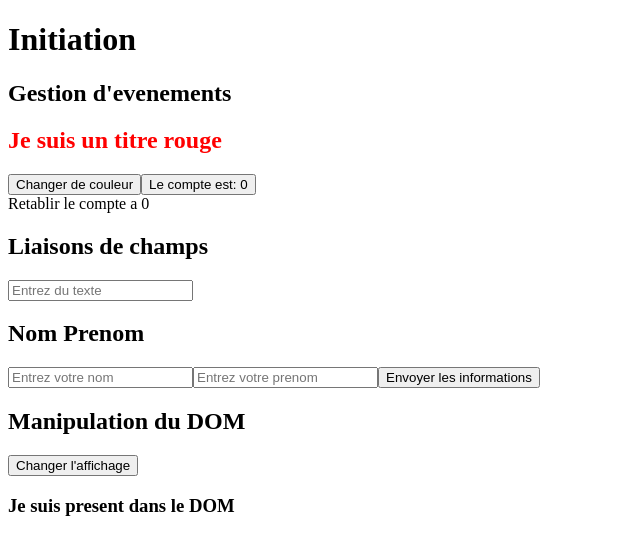
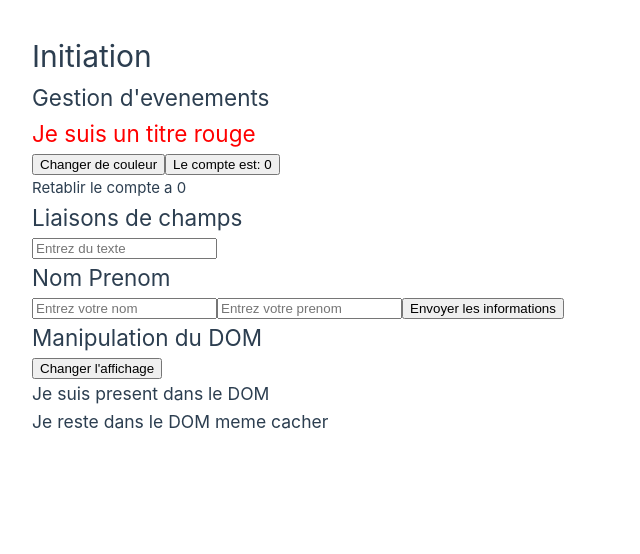
Before and after one commit to BlizzFir3/PEO-Front-End, a Vue app in the folder Vue.js/first-project/: page / in a window 1280 px wide. Shown: the top 554 px of the page, without its empty margins (0-640 px from the left). Built offline with nearby package versions, Linux system fonts and the light colour scheme.

Commit message:
Feat: Rendu conditionnel, protection et affichage

```diff
--- a/Vue.js/first-project/src/App.vue
+++ b/Vue.js/first-project/src/App.vue
@@ -22,6 +22,10 @@
     <button @click="affichage = !affichage">Changer l'affichage</button>
     <h3 v-if="affichage">Je suis present dans le DOM</h3>
     <h3 v-else>Je suis l'autre qui apparait a sa place</h3>
+
+    <h3 v-show="affichage">Je reste dans le DOM meme cacher</h3>
+
+    <h3 v-if="test">{{ test.compte }}</h3>
 </template>
 
 <script setup>
@@ -32,6 +36,8 @@ const etat = ref(true);
 const text = ref("");
 const placeholder = ref("Entrez du texte");
 const affichage = ref(true);
+
+const test = reactive({});
 
 const info = reactive({
     npm: "",
--- a/Vue.js/first-project/src/assets/main.css
+++ b/Vue.js/first-project/src/assets/main.css
@@ -1,4 +1,4 @@
-/* @import './base.css';
+ @import './base.css';
 
 #app {
   max-width: 1280px;
@@ -6,7 +6,7 @@
   padding: 2rem;
   font-weight: normal;
 }
-
+/*
 a,
 .green {
   text-decoration: none;
```
Lines whose indentation alone changed are shown as unchanged.
